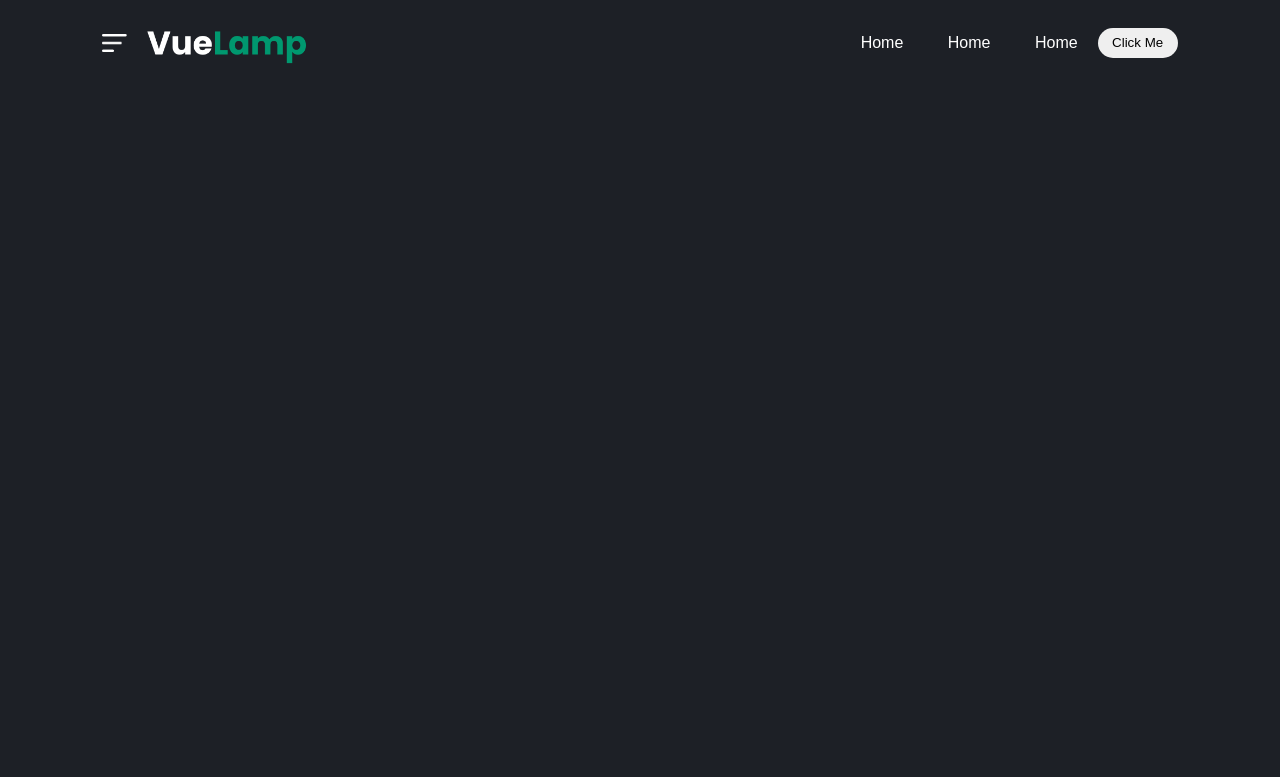
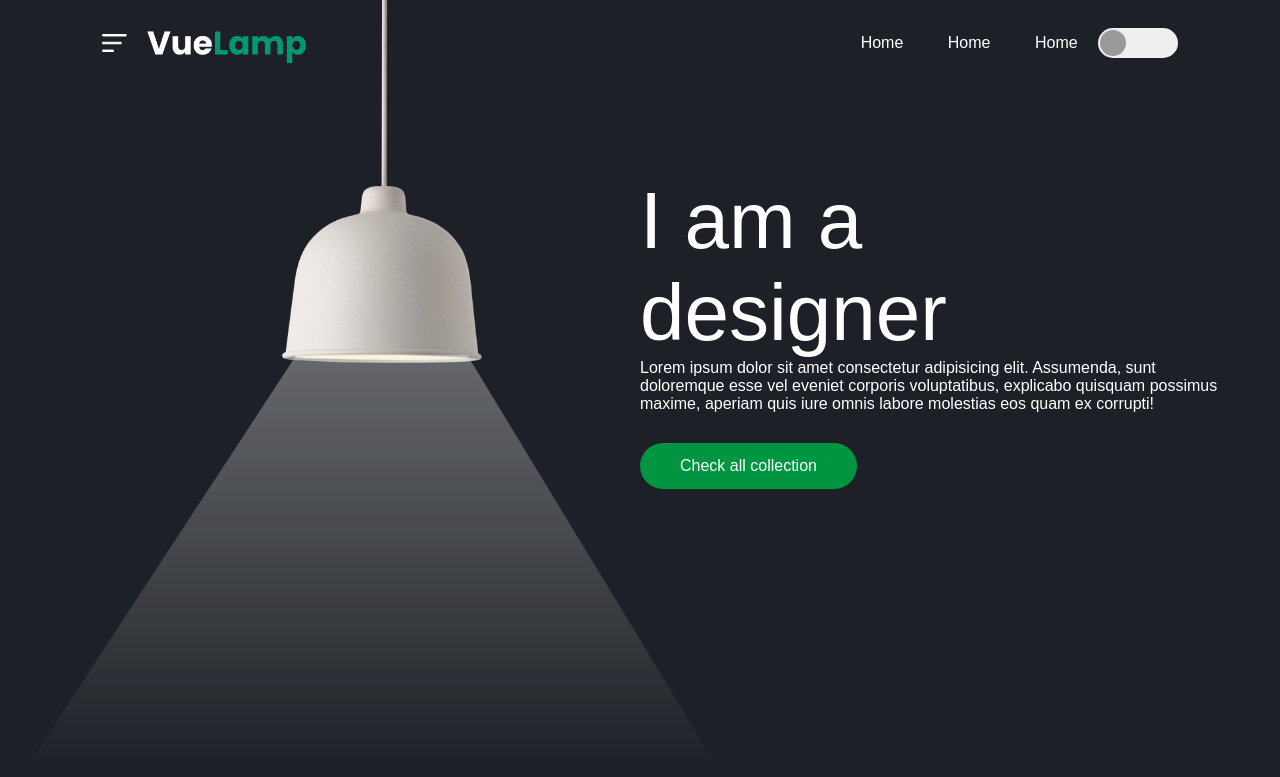
Before and after one commit to Peouse-Dutta/web-development, a plain HTML site: page Website-1/index.html in a window 1280 px wide. Drawn offline with Linux system fonts and the light colour scheme.

Commit message:
animation needed

```diff
--- a/Website-1/index.html
+++ b/Website-1/index.html
@@ -17,14 +17,18 @@
                 <li><a href="#">Home</a></li>
                 <li><a href="#">Home</a></li>
             </ul>
-            <button class="btn">Click Me</button>
+            <button class="btn"><span></span></button>
         </nav>
-        <!-- <div class="content">
-            <h1>I am a designer</h1>
+        <div class="lamp-container">
+            <img src="images/lamp.png" class="lamp">
+            <img src="images/light.png" class="light">
         </div>
-        <p>Lorem ipsum dolor sit amet consectetur adipisicing elit. Assumenda, sunt doloremque esse vel eveniet corporis voluptatibus,
-            explicabo quisquam possimus maxime, aperiam quis iure omnis labore molestias eos quam ex corrupti!</p> -->
-
+        <div class="content">
+            <h1>I am a <br> designer</h1>
+            <p>Lorem ipsum dolor sit amet consectetur adipisicing elit. Assumenda, sunt doloremque esse vel eveniet corporis voluptatibus,
+            explicabo quisquam possimus maxime, aperiam quis iure omnis labore molestias eos quam ex corrupti!</p>
+            <a href="#">Check all collection</a>
+        </div>
     </div>
 </body>
 </html>
--- a/Website-1/styles.css
+++ b/Website-1/styles.css
@@ -47,3 +47,47 @@ button{
     outline: 0;
     cursor: pointer;
 }
+button span{
+    display: block;
+    background: #999;
+    height: 26px;
+    width: 26px;
+    border-radius: 50%;
+    margin-left: 2px;
+}
+.lamp-container{
+    position: absolute;
+    top: -20px;
+    left: 22%;
+    width: 200px;
+}
+.lamp{
+    width: 100%;
+}
+.light{
+    position: absolute;
+    top: 97%;
+    left: 50%;
+    transform: translateX(-50%);
+    width: 700px;
+    margin-left: -10px;
+}
+.content{
+    max-width: 600px;
+    margin-top: 7%;
+    margin-left: 50%;
+}
+.content h1{
+    font-size: 80px;
+    font-weight: 400;
+}
+.content a {
+    font-size: 16px;
+    padding: 14px 40px;
+    background-color: rgb(0, 149, 64);
+    text-decoration: none;
+    color: #fff;
+    display: inline-block;
+    border-radius: 30px;
+    margin-top: 30px;
+}
```
